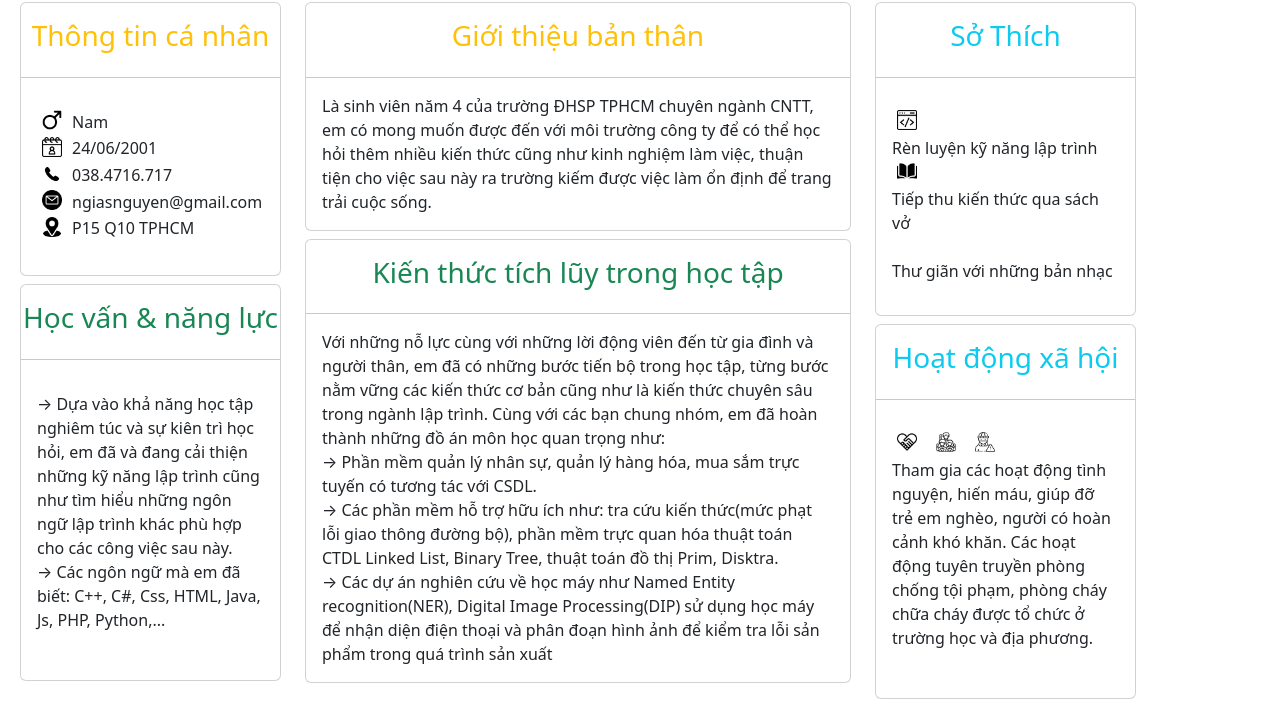
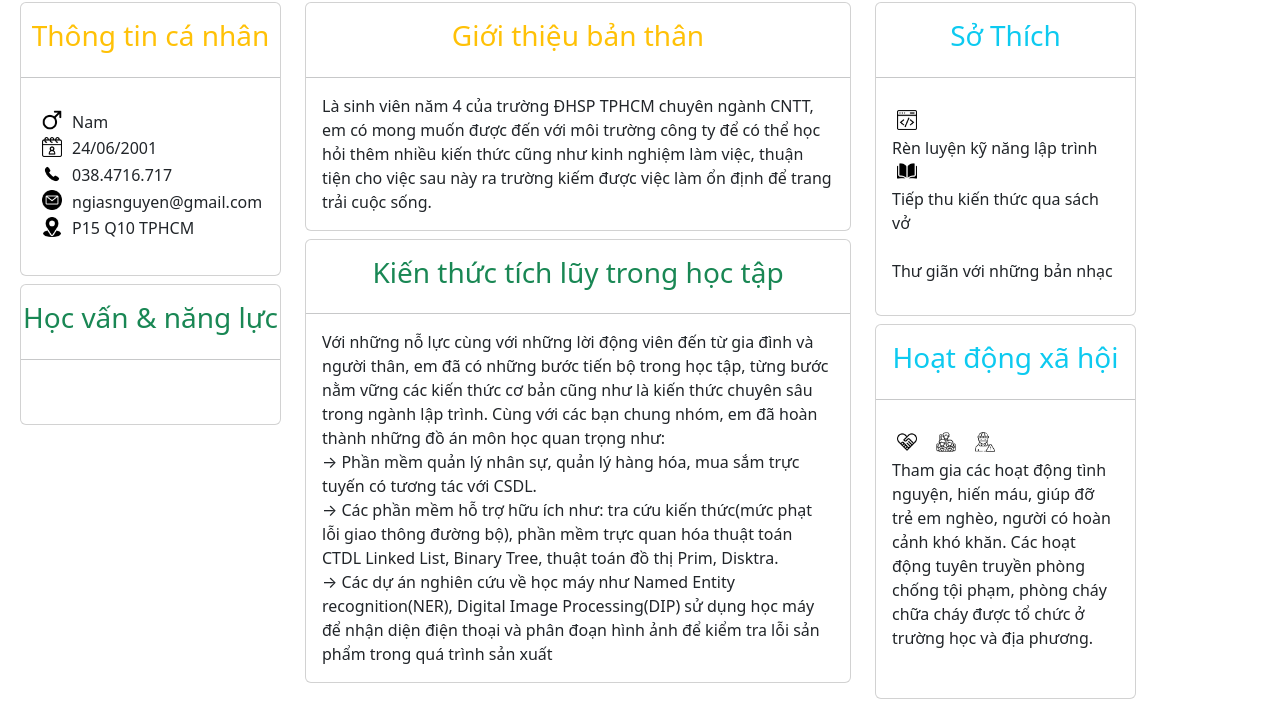
Before and after one commit to NgiasNguyen/cv, a plain HTML site: page index.html in a window 1280 px wide. Shown: the part 128-843 px from the top of the page. Drawn offline with nearby package versions, Linux system fonts and the light colour scheme; files whose address does not match are found by name.

Commit message:
Update index.html2

```diff
--- a/index.html
+++ b/index.html
@@ -49,11 +49,7 @@
                     <h3 class="card-top pt-3 text-center text-success">Học vấn & năng lực</h3>
                     <hr class="line" size="1">
                     <ul class="card-body list-unstyled ">
-                        <p>
-                            &#8594 Dựa vào khả năng học tập nghiêm túc và sự kiên trì học hỏi, em đã và đang cải thiện
-                            những kỹ năng lập trình cũng như tìm hiểu những ngôn ngữ lập trình khác phù hợp cho các công việc sau này.
-                            <br>&#8594 Các ngôn ngữ mà em đã biết: C++, C#, Css, HTML, Java, Js, PHP, Python,...
-                        </p>
+
                     </ul>
                 </div>
             </div>
```
